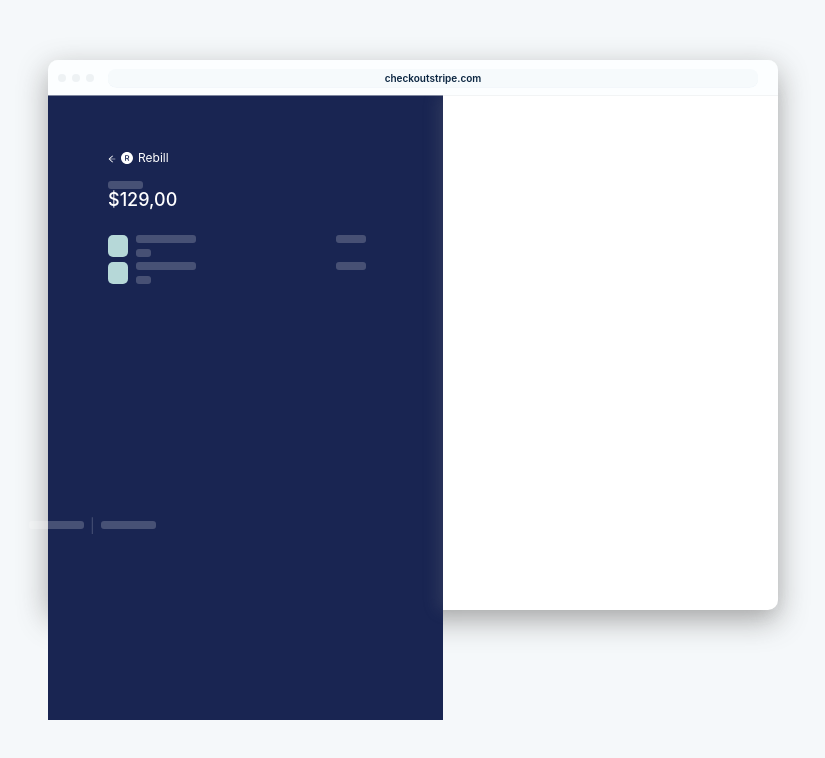
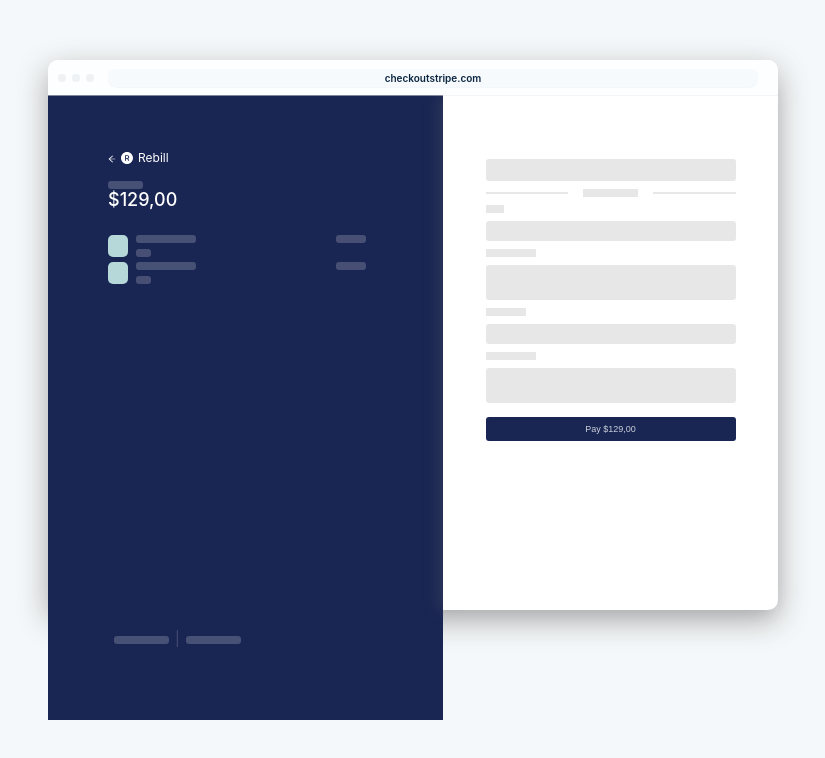
Before and after one commit to anhubacek/Stripe-Challenge, a React (Create React App) app in the folder secondary/: page /configurecheckout in a window 1280 px wide. Shown: the top 758 px of the page, without its empty margins (227-1052 px from the left). Built offline with nearby package versions, Linux system fonts and the light colour scheme.

Commit message:
Grey right templates checkout

```diff
--- a/secondary/src/components/ConfigureCheckout.js
+++ b/secondary/src/components/ConfigureCheckout.js
@@ -13,10 +13,10 @@ export default function ConfigureCheckout (){
 
     })
 
-    console.log(options, "IFRAME OPTIONS")
+   // console.log(options, "IFRAME OPTIONS")
     useEffect(() => {
         const currentParams = Object.fromEntries([...searchParams]);
-        console.log(currentParams, "ESTO ES CURRENT PARAMS");
+       // console.log(currentParams, "ESTO ES CURRENT PARAMS");
         setOptions({
             color: currentParams.color,
             coupons: currentParams.coupons,
@@ -94,7 +94,38 @@ export default function ConfigureCheckout (){
 
                     </div>
 
-                    <div className={styles.Right}></div>
+                    <div className={styles.Right}>
+                        <div className={styles.Content}>
+                            <div className={styles.TemplateOne}></div>
+                            <div className={styles.TemplateTwo}>
+                                <div className={styles.Line}></div>
+                                <div className={styles.Middle}></div>
+                                <div className={styles.Line}></div>
+                            </div>
+                            <div className={styles.TemplateMiddleShipping}>
+
+                            </div>
+                            <div className={styles.TemplateThree}>
+                            <div className={styles.Top}></div>
+                            <div className={styles.Bottom}></div>
+                            </div>
+                            <div className={styles.TemplateFour}>
+                            <div className={styles.Top}></div>
+                            <div className={styles.Bottom}></div>
+                            </div>
+                            <div className={styles.TemplateFive}>
+                            <div className={styles.Top}></div>
+                            <div className={styles.Bottom}></div>
+                            </div>
+                            <div className={styles.TemplateSix}>
+                            <div className={styles.Top}></div>
+                            <div className={styles.Bottom}></div>
+                            </div>
+
+                            <button className={styles.PayButton}>Pay $129,00</button>
+                        </div>
+
+                    </div>
                 </div>
             </div>
         </div>
--- a/secondary/src/styles/ConfigureCheckout.module.css
+++ b/secondary/src/styles/ConfigureCheckout.module.css
@@ -71,14 +71,7 @@
     height: 100%;
 }
 
-.ConfigureCheckout .Content .Checkout .Right{
-    display:flex;
-    flex-direction: column;
-    width: 50%;
-    height: 100%;
-    box-shadow: -5px 0px  15px  rgba(145, 144, 144, 0.18);
 
-}
 .ConfigureCheckout .Content .Checkout .LightLeft{
     display: flex;
     flex-direction: column;
@@ -280,15 +273,12 @@
 .ConfigureCheckout .Content .Checkout .LightLeft .Footer{
     display: flex;
     flex-direction: row;
-    width: 200px;
+    width: 150px;
     height: 30px;
     color: var(--placeholder);
     font-size: 14px;
-    margin-top: 50px;
-    align-items: center;
-    position: absolute;
-    top: 460px;
-    left: 250px;
+    align-items: flex-start;
+    margin-top:auto
 }
 .ConfigureCheckout .Content .Checkout .LightLeft .Footer .GrayTemplate{
     display:flex;
@@ -450,15 +440,12 @@
 .ConfigureCheckout .Content .Checkout .DarkLeft .Footer{
     display: flex;
     flex-direction: row;
-    width: 200px;
+    width: 150px;
     height: 30px;
     color: var(--dark-placeholder);
     font-size: 14px;
-    margin-top: 50px;
-    align-items: center;
-    position: absolute;
-    top: 460px;
-    left: 250px;
+    align-items: flex-start;
+    margin-top:auto
 }
 .ConfigureCheckout .Content .Checkout .DarkLeft .Footer .GrayTemplate{
     display:flex;
@@ -470,3 +457,137 @@
 
 
 }
+.ConfigureCheckout .Content .Checkout .Right{
+    display:flex;
+    flex-direction: column;
+    width: 50%;
+    height: 100%;
+    box-shadow: -5px 0px  15px  rgba(145, 144, 144, 0.18);
+
+}
+
+.ConfigureCheckout .Content .Checkout .Right .Content {
+    width: 250px;
+    align-self: center;
+    box-shadow: none;
+    height: 80%;
+    display: flex;
+    flex-direction:column;
+}
+.ConfigureCheckout .Content .Checkout .Right .Content .TemplateOne{
+    width: 100%;
+    height: 22px;
+    border-radius: 3px;
+    background-color:var(--placeholder);
+    margin: 4px 0px;
+}
+.ConfigureCheckout .Content .Checkout .Right .Content .TemplateTwo{
+    display: flex;
+    flex-direction: row;
+    align-items: center;
+    justify-content: space-between;
+    width: 100%;
+}
+.ConfigureCheckout .Content .Checkout .Right .Content .TemplateTwo .Line{
+    width: 33%;
+    background-color: var(--placeholder);
+    height: 2px;
+}
+.ConfigureCheckout .Content .Checkout .Right .Content .TemplateTwo .Middle{
+    width: 22%;
+    height:8px;
+    background-color: var(--placeholder);
+    margin:4px 0px;
+}
+.ConfigureCheckout .Content .Checkout .Right .Content.TemplateMiddleShipping{
+    width: 60px;
+    height: 20px;
+    border-radius: 3px;
+    background-color:var(--placeholder);
+    margin: 4px 0px;
+}
+.ConfigureCheckout .Content .Checkout .Right .Content .TemplateThree{
+    display: flex;
+    flex-direction: column;
+    align-items:flex-start;
+    width: 100%;
+}
+.ConfigureCheckout .Content .Checkout .Right .Content .TemplateThree .Top{
+    width: 18px;
+    height:8px;
+    background-color: var(--placeholder);
+    margin:4px 0px;
+}
+.ConfigureCheckout .Content .Checkout .Right .Content .TemplateThree .Bottom{
+    width: 100%;
+    height: 20px;
+    border-radius: 3px;
+    background-color:var(--placeholder);
+    margin: 4px 0px;
+    }
+.ConfigureCheckout .Content .Checkout .Right .Content .TemplateFour{
+    display: flex;
+    flex-direction: column;
+    align-items:flex-start;
+    width: 100%;
+}
+.ConfigureCheckout .Content .Checkout .Right .Content .TemplateFour .Top{
+    width: 50px;
+    height:8px;
+    background-color: var(--placeholder);
+    margin:4px 0px;
+}
+.ConfigureCheckout .Content .Checkout .Right .Content .TemplateFour .Bottom{
+    width: 100%;
+    height: 35px;
+    border-radius: 3px;
+    background-color:var(--placeholder);
+    margin: 4px 0px;
+    }
+.ConfigureCheckout .Content .Checkout .Right .Content .TemplateFive{
+    display: flex;
+    flex-direction: column;
+    align-items:flex-start;
+    width: 100%;
+}
+.ConfigureCheckout .Content .Checkout .Right .Content .TemplateFive .Top{
+    width: 40px;
+    height:8px;
+    background-color: var(--placeholder);
+    margin:4px 0px;
+}
+.ConfigureCheckout .Content .Checkout .Right .Content .TemplateFive .Bottom{
+    width: 100%;
+    height: 20px;
+    border-radius: 3px;
+    background-color:var(--placeholder);
+    margin: 4px 0px;
+}.ConfigureCheckout .Content .Checkout .Right .Content .TemplateSix{
+    display: flex;
+    flex-direction: column;
+    align-items:flex-start;
+    width: 100%;
+}
+.ConfigureCheckout .Content .Checkout .Right .Content .TemplateSix .Top{
+    width: 50px;
+    height:8px;
+    background-color: var(--placeholder);
+    margin:4px 0px;
+}
+.ConfigureCheckout .Content .Checkout .Right .Content .TemplateSix .Bottom{
+    width: 100%;
+    height: 35px;
+    border-radius: 3px;
+    background-color:var(--placeholder);
+    margin: 4px 0px;
+}
+
+.ConfigureCheckout .Content .Checkout .Right .Content .PayButton{
+    background: var(--blue-mode);
+    margin-top: 10px;
+    border: none;
+    color: rgb(204, 209, 221);
+    font-size: 9px;
+    height: 24px;
+    border-radius: 3px;
+}
```
